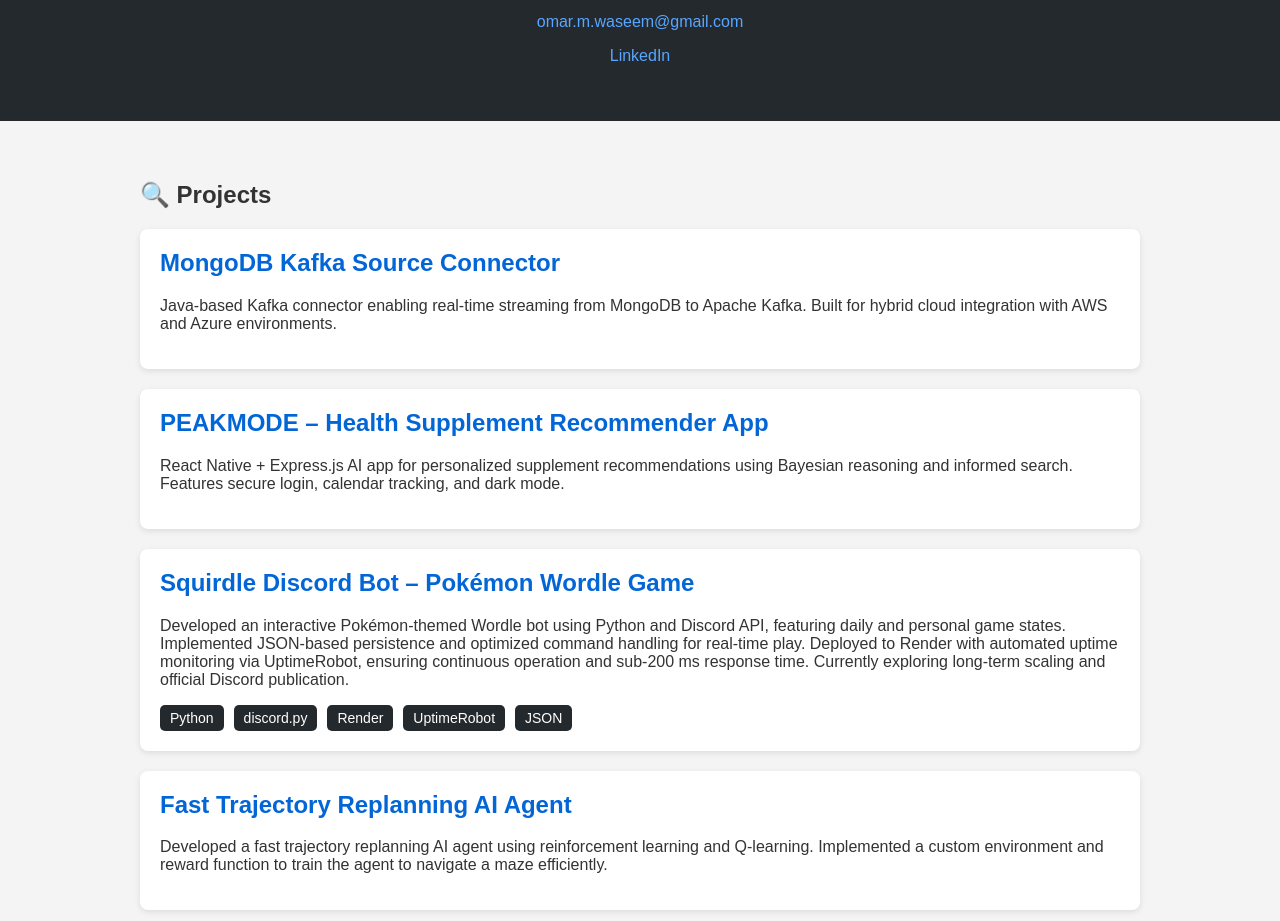
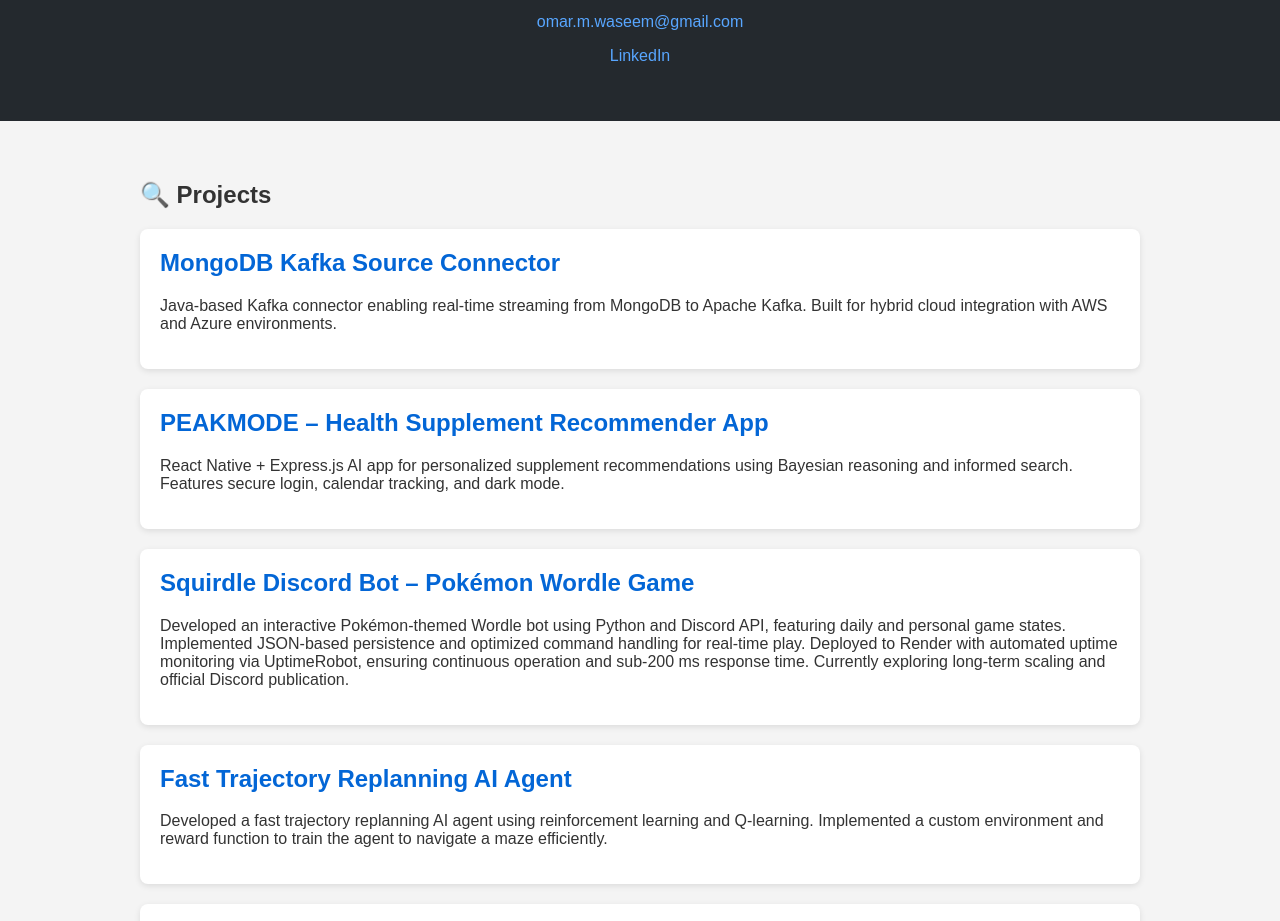
Before and after one commit to OWaseem/owaseem.github.io, a plain HTML site: page index.html in a window 1280 px wide. Shown: the part 114-1035 px from the top of the page. Drawn offline with Linux system fonts and the light colour scheme.

```diff
--- a/index.html
+++ b/index.html
@@ -90,13 +90,6 @@
          Implemented JSON-based persistence and optimized command handling for real-time play.
          Deployed to Render with automated uptime monitoring via UptimeRobot, ensuring continuous operation and sub-200 ms response time.
          Currently exploring long-term scaling and official Discord publication.</p>
-      <div class="skills">
-        <div class="skill">Python</div>
-        <div class="skill">discord.py</div>
-        <div class="skill">Render</div>
-        <div class="skill">UptimeRobot</div>
-        <div class="skill">JSON</div>
-      </div>
     </div>
 
     <div class="project">
```
